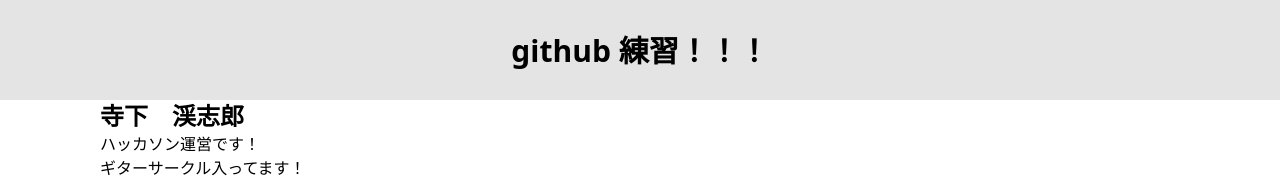
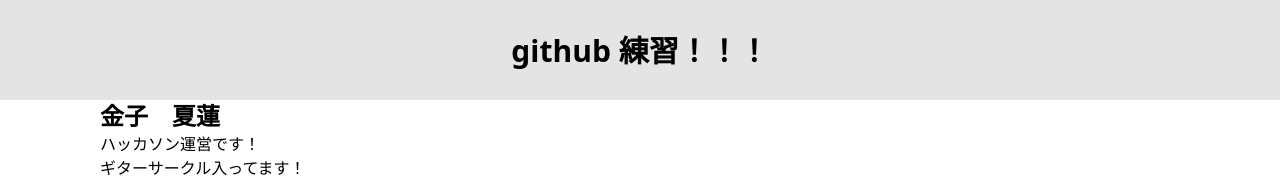
Before and after one commit to KEISHIRO-TERASHITA/2023-02-git_practice, a plain HTML site: page index.html in a window 1280 px wide. Shown: the top 177 px of the page. Drawn offline with Linux system fonts and the light colour scheme.

Commit message:
自分の名前にしました

```diff
--- a/index.html
+++ b/index.html
@@ -20,7 +20,7 @@
 
     <!-- サンプルここから -->
     <section>
-      <h1>寺下　渓志郎</h1>
+      <h1>金子　夏蓮</h1>
       <ul>
         <li>ハッカソン運営です！</li>
         <li>ギターサークル入ってます！</li>
```
